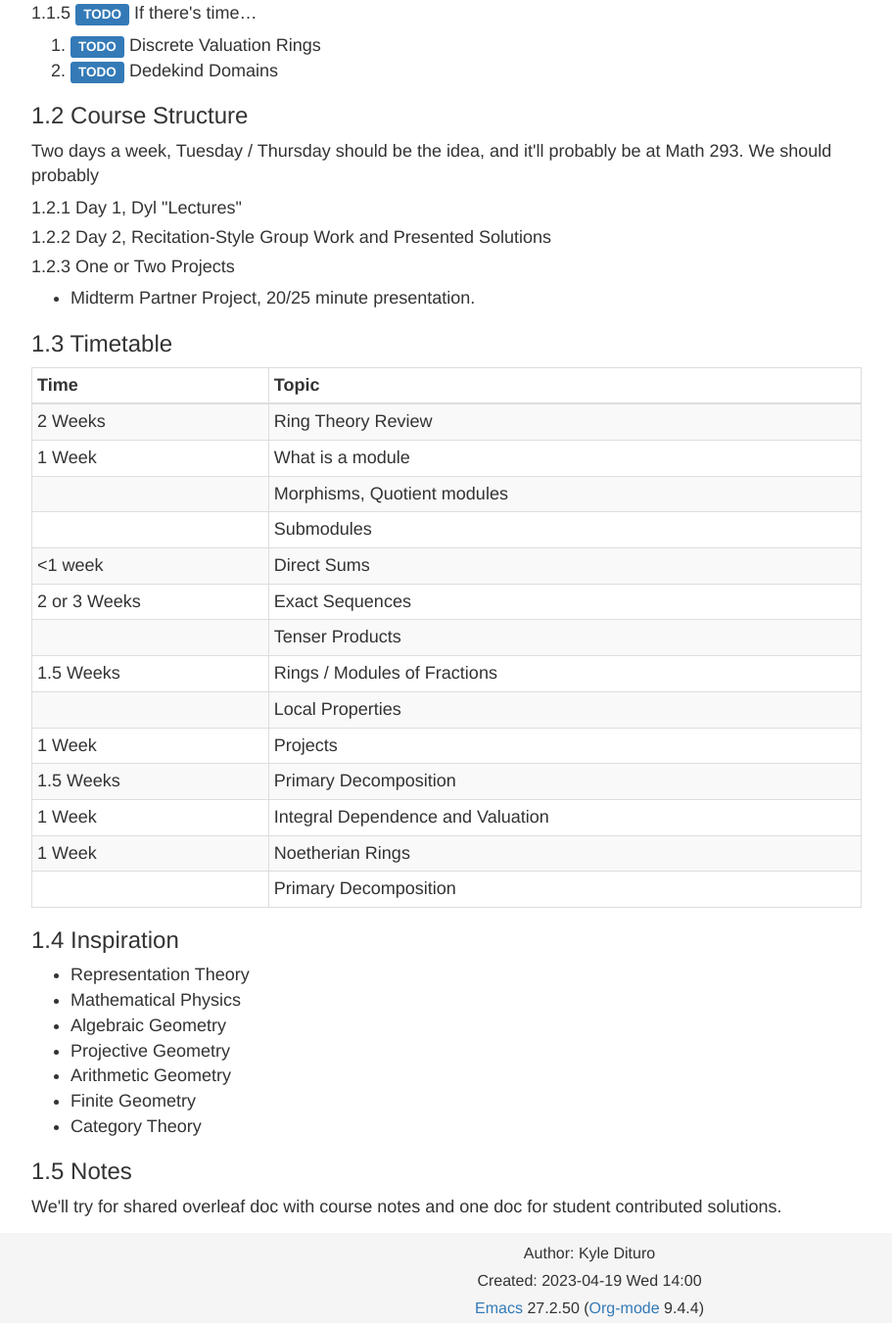
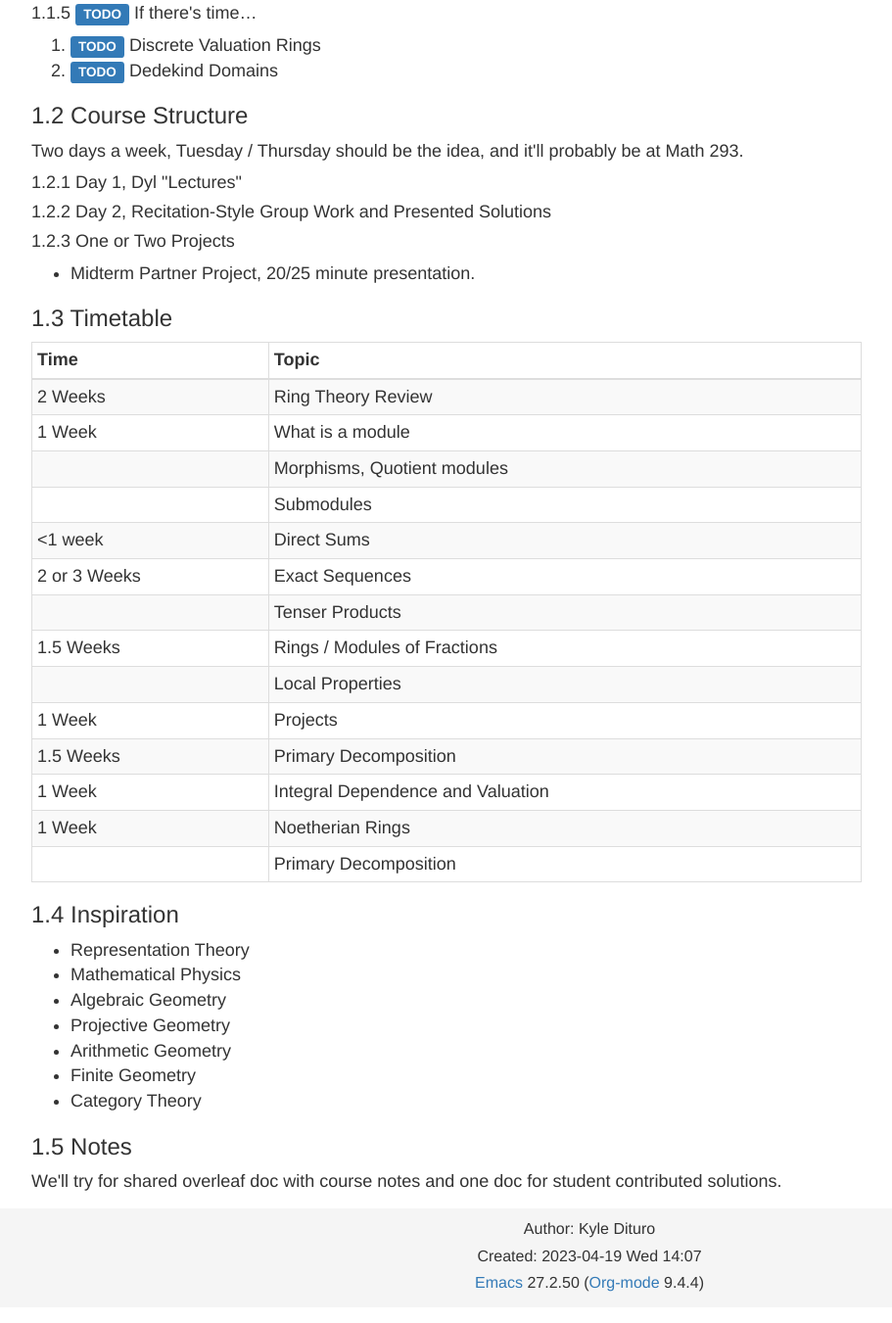
Before and after one commit to ahuoguo/commalg, a plain HTML site: page index.html in a window 1280 px wide. Shown: the part 563-1914 px from the top of the page at 98% size, without its empty margins (38-949 px from the left). Drawn offline with nearby package versions, Linux system fonts and the light colour scheme.

Commit message:
Fixed typo

```diff
--- a/index.html
+++ b/index.html
@@ -2,7 +2,7 @@
 <html lang="en">
 <head>
 <title></title>
-<!-- 2023-04-19 Wed 14:00 -->
+<!-- 2023-04-19 Wed 14:07 -->
 <meta charset="utf-8">
 <meta name="viewport" content="width=device-width, initial-scale=1">
 <meta name="generator" content="Org-mode">
@@ -255,7 +255,7 @@ $(function() {
 <h3 id="sec-1-2"><span class="section-number-3">1.2</span> Course Structure</h3>
 <div class="outline-text-3" id="text-1-2">
 <p>
-Two days a week, Tuesday / Thursday should be the idea, and it'll probably be at Math 293. We should probably
+Two days a week, Tuesday / Thursday should be the idea, and it'll probably be at Math 293.
 </p>
 </div>
 
@@ -407,7 +407,7 @@ We'll try for shared overleaf doc with course notes and one doc for student cont
 </div></div></div>
 <footer id="postamble" class="">
 <div><p class="author">Author: Kyle Dituro</p>
-<p class="date">Created: 2023-04-19 Wed 14:00</p>
+<p class="date">Created: 2023-04-19 Wed 14:07</p>
 <p class="creator"><a href="http://www.gnu.org/software/emacs/">Emacs</a> 27.2.50 (<a href="http://orgmode.org">Org-mode</a> 9.4.4)</p>
 </div>
 </footer>
```
